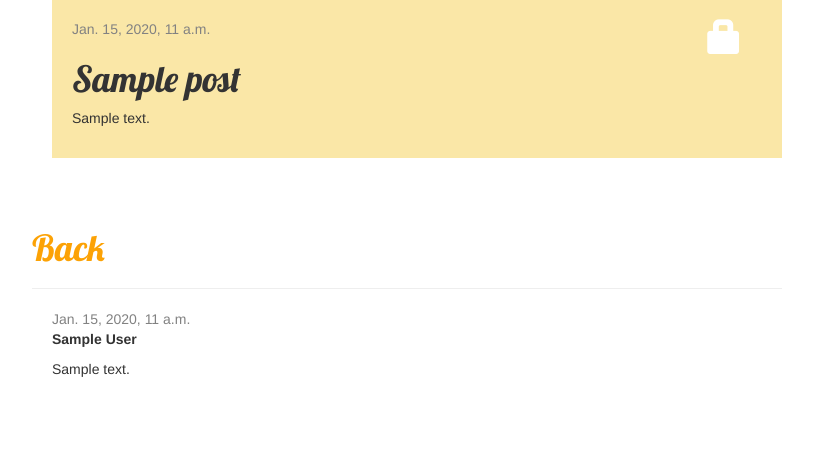
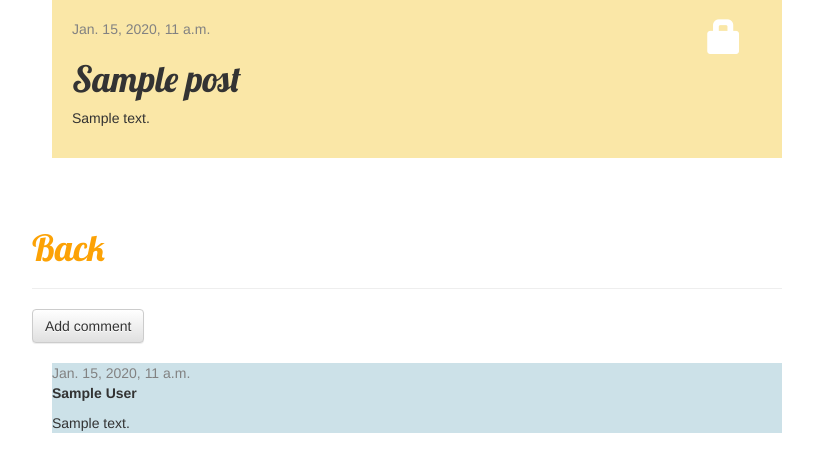
Before and after one commit to algurpe3/algurpe-django-blog, a Django app: page /post/1/ in a window 1280 px wide. Shown: the part 148-620 px from the top of the page, without its empty margins (38-851 px from the left). Run offline with Django 3.2, Linux system fonts and the light colour scheme; tables that the repository leaves empty hold one stand-in row (values such as "Sample post"); some libraries are stand-ins or nearby versions.

Commit message:
COMMENTS: second intermediate state

```diff
--- a/blog/static/css/blog.css
+++ b/blog/static/css/blog.css
@@ -61,4 +61,5 @@ h1, h2, h3, h4 {
 
 .comment {
     margin: 20px 0px 20px 20px;
+    background-color: #CCE1E8;
 }
--- a/blog/templates/blog/post_detail.html
+++ b/blog/templates/blog/post_detail.html
@@ -22,6 +22,7 @@
 		<h1><a href="{% url 'blog.views.post_list' %}">Back</a></h1>
 	</div>
 	<hr>
+	<a class="btn btn-default" href="{% url 'add_comment_to_post' pk=post.pk %}">Add comment</a>
 	{% for comment in post.comments.all %}
     	<div class="comment">
         <div class="date">{{ comment.created_date }}</div>
--- a/blog/urls.py
+++ b/blog/urls.py
@@ -9,4 +9,5 @@ urlpatterns = [
     url(r'^drafts/$', views.post_draft_list, name='post_draft_list'),
     url(r'^post/(?P<pk>\d+)/publish/$', views.post_publish, name='post_publish'),
     url(r'^post/(?P<pk>\d+)/remove/$', views.post_remove, name='post_remove'),
+    url(r'^post/(?P<pk>\d+)/comment/$', views.add_comment_to_post, name='add_comment_to_post'),
 ]
--- a/blog/views.py
+++ b/blog/views.py
@@ -1,6 +1,6 @@
 from django.utils import timezone
 from .models import Post
-from .forms import PostForm
+from .forms import PostForm, CommentForm
 from django.shortcuts import render, get_object_or_404
 from django.shortcuts import redirect
 from django.contrib.auth.decorators import login_required
@@ -58,3 +58,16 @@ def post_remove(request, pk):
     post = get_object_or_404(Post, pk=pk)
     post.delete()
     return redirect('blog.views.post_list')
+
+def add_comment_to_post(request, pk):
+    post = get_object_or_404(Post, pk=pk)
+    if request.method == "POST":
+        form = CommentForm(request.POST)
+        if form.is_valid():
+            comment = form.save(commit=False)
+            comment.post = post
+            comment.save()
+            return redirect('blog.views.post_detail', pk=post.pk)
+    else:
+        form = CommentForm()
+    return render(request, 'blog/add_comment_to_post.html', {'form': form})
```
Also changed, not shown: blog/forms.py (+8 -1 lines), blog/templates/blog/add_comment_to_post.html (added, +9 -0 lines).
